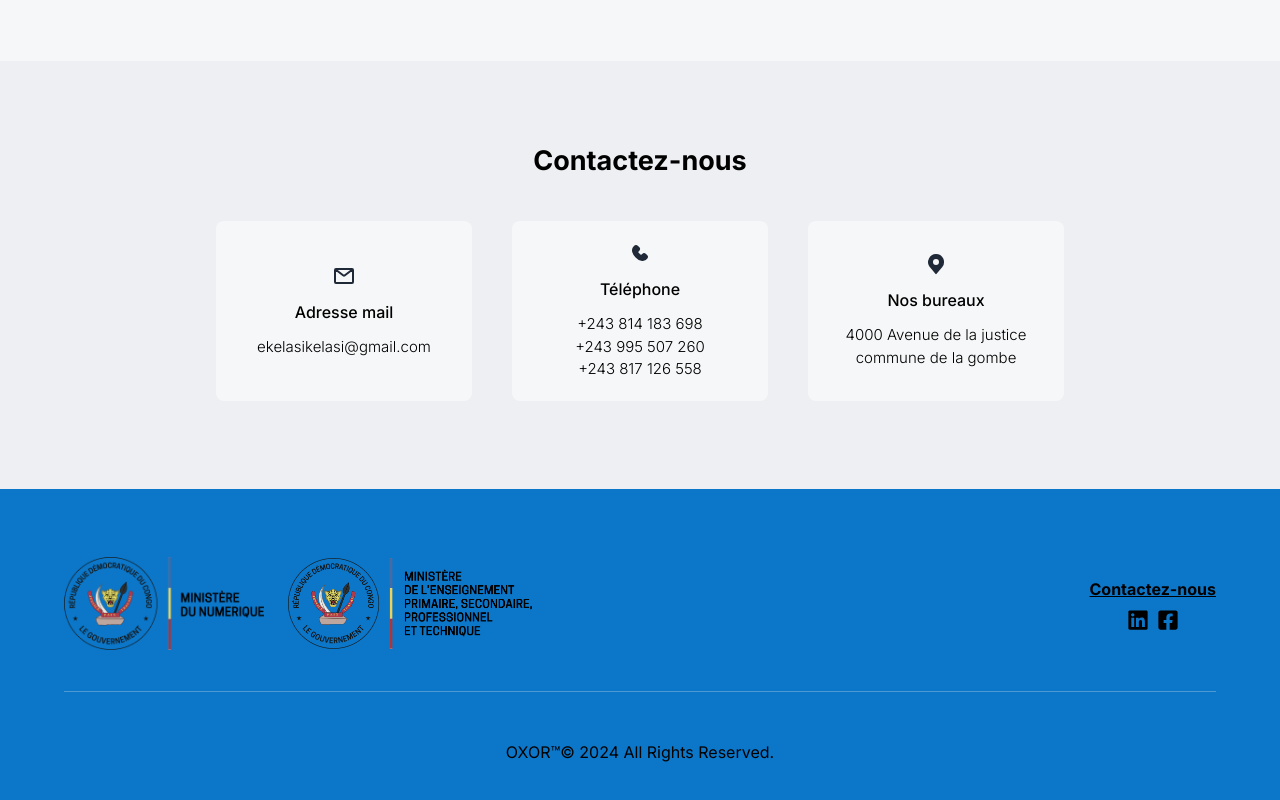
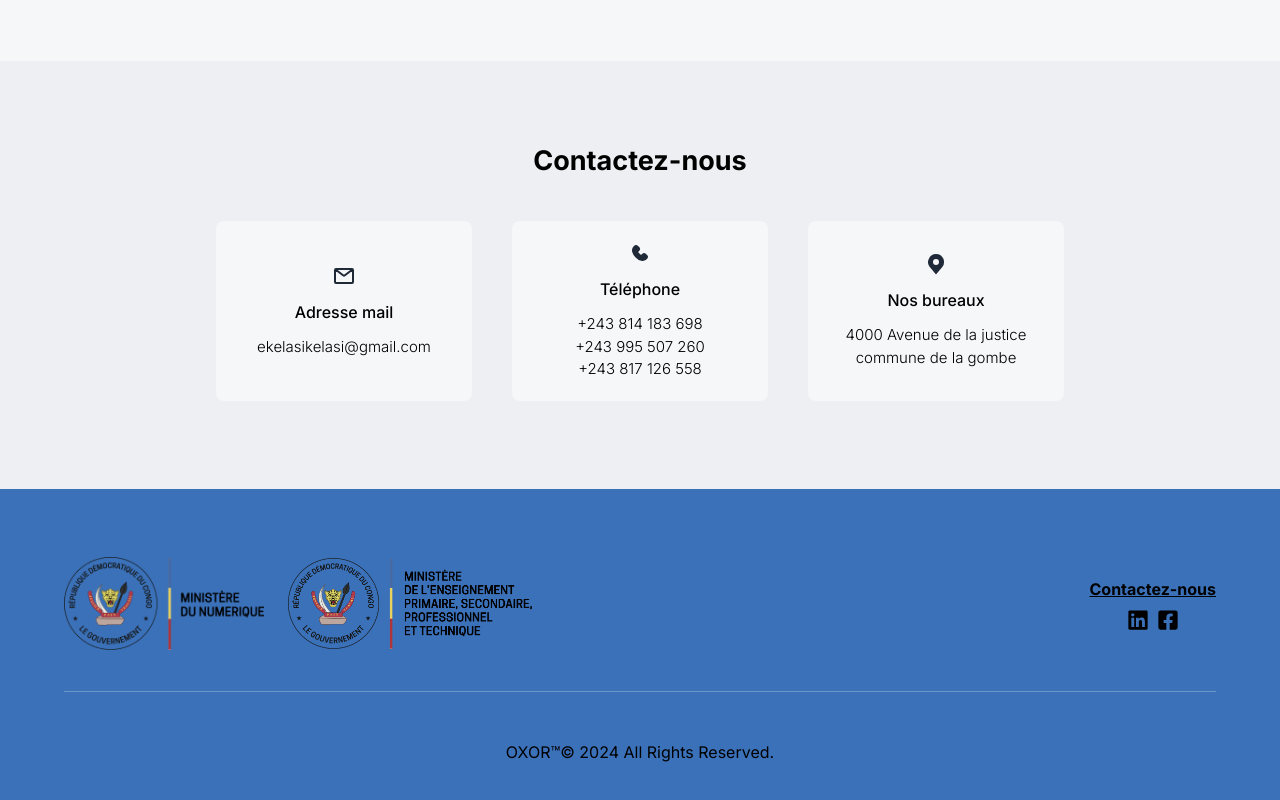
Before and after one commit to GroupeBH/ekelasi, a Next.js app: page / in a window 1280 px wide. Shown: the part 5242-6042 px from the top of the page. Built offline with nearby package versions, Linux system fonts and the light colour scheme.

Commit message:
chane bg

```diff
--- a/src/app/components/Footer.js
+++ b/src/app/components/Footer.js
@@ -7,7 +7,7 @@ import { FaFacebookSquare } from "react-icons/fa";
 
 function Footer() {
   return (
-    <div className="flex flex-col bg-[#0c77c9] px-16  py-10">
+    <div className="flex flex-col bg-[#3b71b9] px-16  py-10">
       <div className="flex flex-col items-center md:flex-row justify-between">
         <div className="flex flex-col md:flex-row gap-6 pb-10 md:pb-0">
           <div className="w-[160px] md:w-[200px] mb-10 md:mb-0 md:h-[150px] text-white">
```
